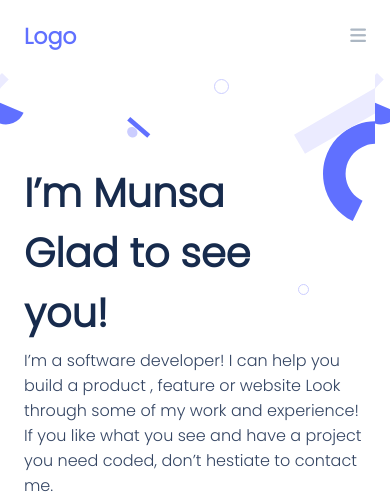
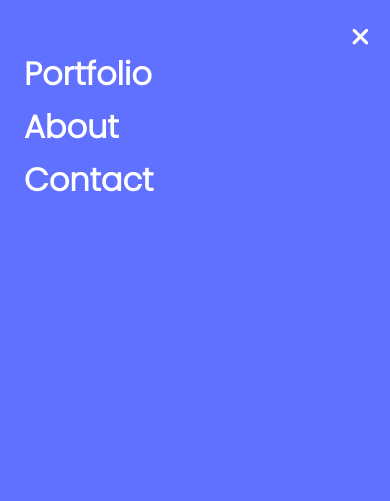
Before and after one commit to Munsa1/Portfolio-Redo, a plain HTML site: page index.html in a window 390 px wide. Shown: the top 501 px of the page. Drawn offline with Linux system fonts and the light colour scheme.

Commit message:
Add mobile menu

```diff
--- a/index.html
+++ b/index.html
@@ -13,6 +13,15 @@
         <div class="mobile-nav d-flex app-margin">
             <a href="#" class="logo">Logo</a>
             <div><i class="fa-solid fa-bars"></i></div>
+        </div>
+        <div class="links-container">
+
+        </div>
+        <div class="my-links d-flex">
+            <i class="fa-solid fa-xmark"></i>
+            <a href="#portfolio">Portfolio</a>
+            <a href="#about">About</a>
+            <a href="#contact">Contact</a>
         </div>
     </header>
     <div class="portfolio">
--- a/style.css
+++ b/style.css
@@ -12,6 +12,10 @@
 /* Reusable Classes */
 .d-flex {
   display: flex;
+}
+
+.hidden {
+  display: none;
 }
 
 .app-margin {
@@ -32,9 +36,39 @@
   font-size: 22px;
 }
 
+/* Mobile Menu Styling */
+
+.my-links {
+  flex-direction: column;
+  position: absolute;
+  top: 0;
+  left: 0;
+  width: 100%;
+  height: 100%;
+  background-color: #6070ff;
+
+  /* filter: blur(-23px); */
+}
+
+.my-links i {
+  flex-direction: row;
+  margin-left: 90%;
+  margin-top: 25px;
+  color: #fff;
+  font-size: 25px;
+}
+
 .mobile-nav div i {
   color: #acb7c3;
   font-size: 18px;
+}
+
+.my-links a {
+  color: #fff;
+  font-weight: bolder;
+  font-size: 32px;
+  margin: 0 24px;
+  padding-bottom: 5px;
 }
 
 .portfolio {
```
